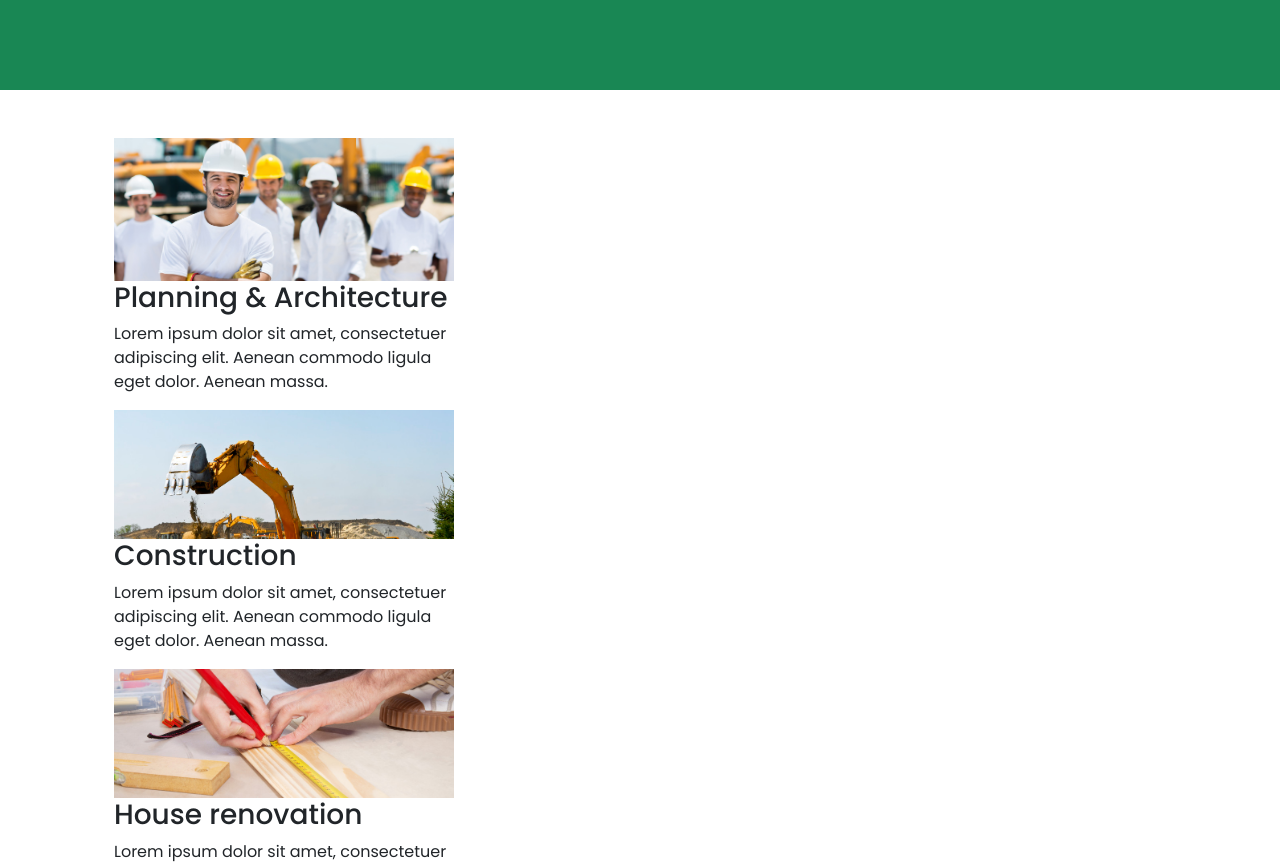
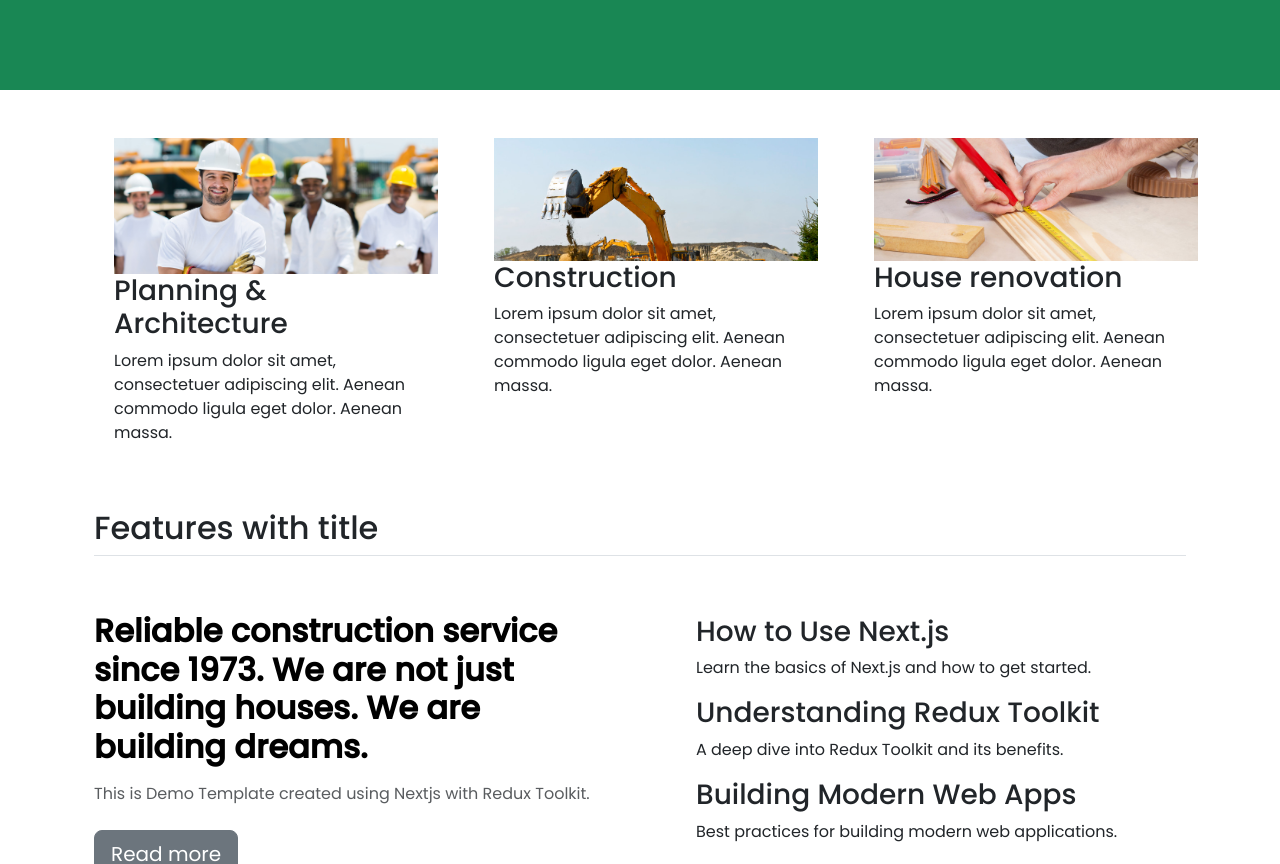
Before and after one commit to trajashekar423/nextjswithredux-fulltemplate, a Next.js app: page / in a window 1280 px wide. Shown: the part 480-1344 px from the top of the page. Built offline with nearby package versions, Linux system fonts and the light colour scheme.

Commit message:
Update page.js
a

```diff
--- a/src/app/page.js
+++ b/src/app/page.js
@@ -43,8 +43,7 @@ export default function Home() {
 
       <div className="container">
       <div className='row'>
-        <div className="col">
-      {services.map (service => (
+             {services.map (service => (
             <div key={service.id} className='col-sm-4'>
               <ul>
               <Image src={service.bannerimage} alt="alt" width={500} height={145}/>
@@ -56,7 +55,7 @@ export default function Home() {
         </div>
           ))}
             </div>
-            </div>
+
           </div>
 
       <div class="container px-4 py-5">
```
